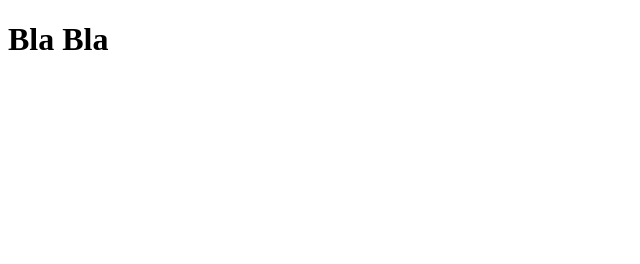
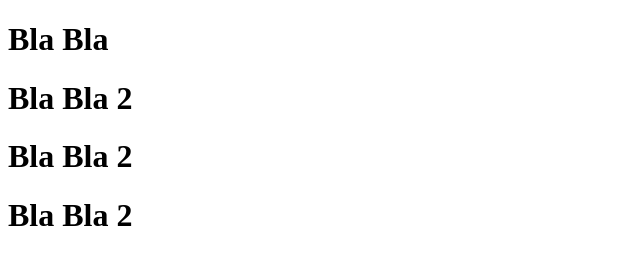
Before and after one commit to saarafota1/MyTestProject, a plain HTML site: page index.html in a window 1280 px wide. Shown: the whole page, without its empty margins (0-640 px from the left). Drawn offline with Linux system fonts and the light colour scheme.

Commit message:
cupdated html

```diff
--- a/index.html
+++ b/index.html
@@ -8,5 +8,8 @@
 </head>
 <body>
     <h1>Bla Bla</h1>
+    <h1>Bla Bla 2</h1>
+    <h1>Bla Bla 2</h1>
+    <h1>Bla Bla 2</h1>
 </body>
 </html>
```
